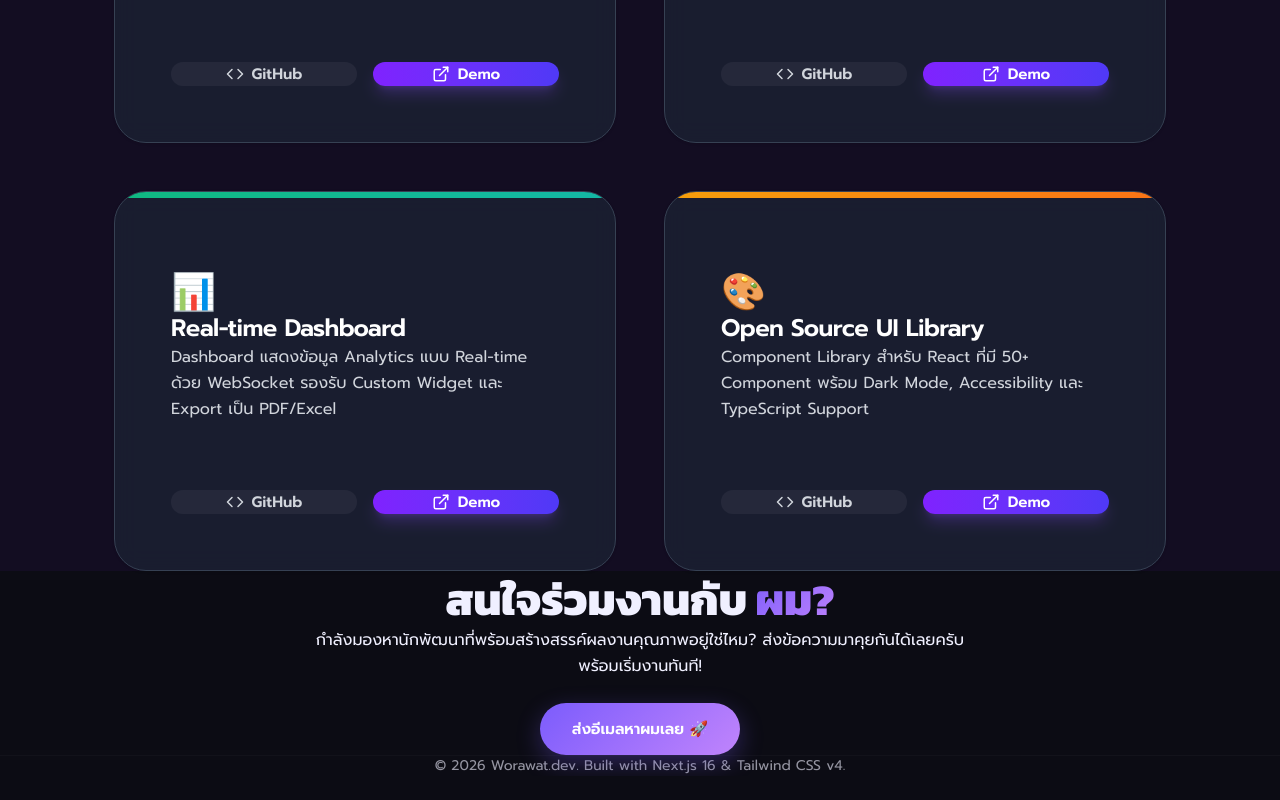
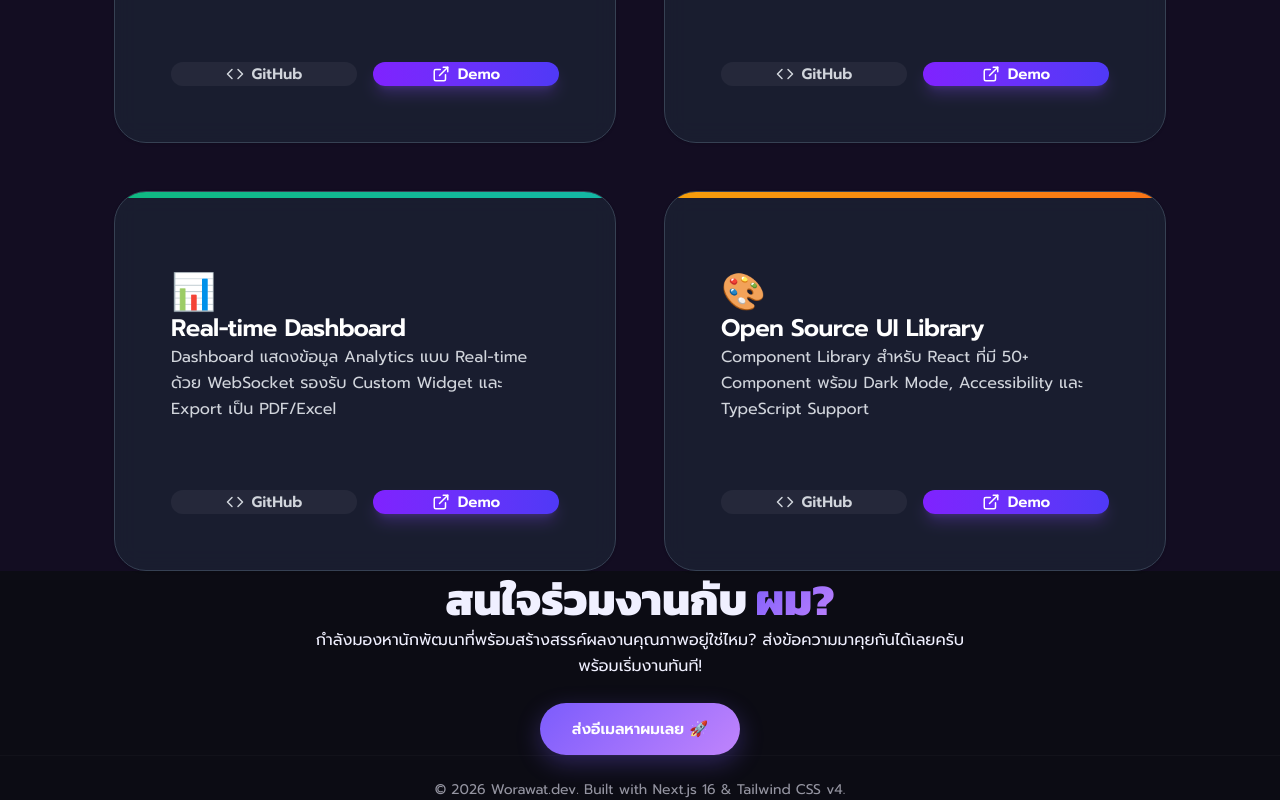
Before and after one commit to Comebackism/resumeworawat, a Next.js app: page / in a window 1280 px wide. Shown: the part 4090-4890 px from the top of the page. Before the commit the page ends 4866 px from the top, so only its background shows below. Built offline with nearby package versions, Linux system fonts and the light colour scheme.

Commit message:
fix layout

```diff
--- a/src/app/layout.tsx
+++ b/src/app/layout.tsx
@@ -39,7 +39,7 @@
           <Navbar />
           <main className="flex-grow">{children}</main>
           <footer className="py-12 text-center text-sm border-t border-white/5 opacity-60">
-            <div className="container mx-auto px-4">
+            <div className="container mx-auto px-4" style={{ marginTop: "1.5rem" }}>
               <p>© {new Date().getFullYear()} Worawat.dev. Built with Next.js 16 & Tailwind CSS v4.</p>
             </div>
           </footer>
```
